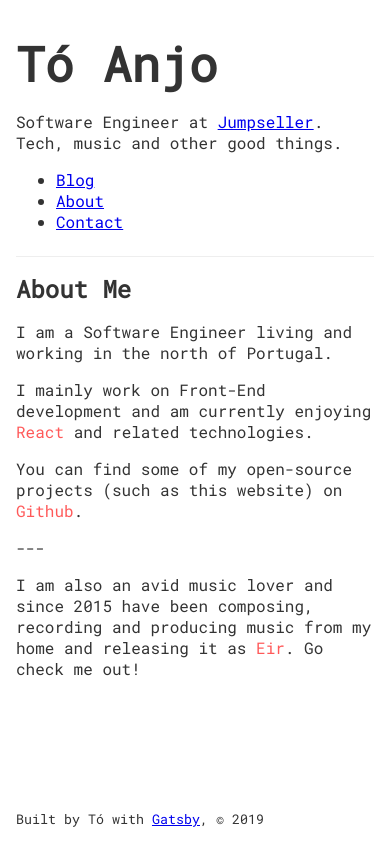
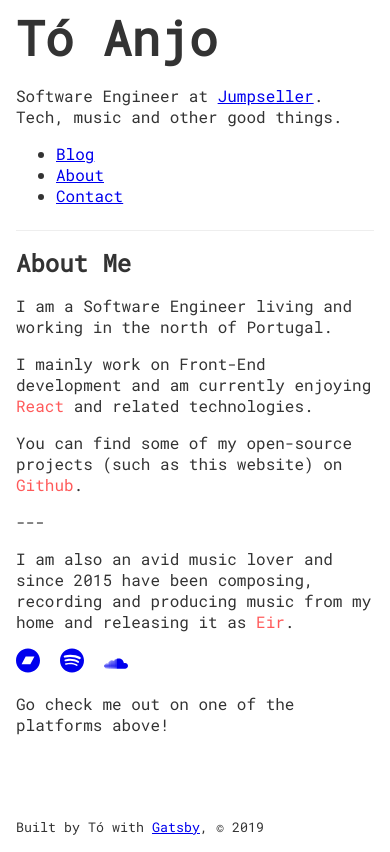
Before and after one commit to toanjo/toanjo.dev, a Gatsby site: page /about in a window 390 px wide. Built offline with nearby package versions, Linux system fonts and the light colour scheme; Gatsby itself is replaced by a stand-in of ours.

Commit message:
added media query, music social icons, prettier

```diff
--- a/src/assets/posts/favourite-music-2019/favourite-music-2019.md
+++ /dev/null
@@ -1,8 +0,0 @@
----
-title: "my favourite music of 2019"
-date: "2019-12-15"
-description: "Every year I like to round up my thoughts on all the new music I enjoyed. This year it comes with a blog post. Come check out my favourite songs and albums released in 2019."
-published: false
----
-
-Unpublished post
--- /dev/null
+++ b/src/assets/posts/to-do/to-do.md
@@ -0,0 +1,6 @@
+---
+title: "to-do list"
+date: "2019-12-15"
+description: "This is what is missing from the site."
+published: false
+---
--- a/src/components/Header/header.module.scss
+++ b/src/components/Header/header.module.scss
@@ -47,3 +47,13 @@
 .header-links:hover {
     color: hsla(0, 100%, 50%, 1);
 }
+
+@media screen and (max-width: 768px) {
+    .header {
+        padding-top: 0;
+    }
+
+    .h1 {
+        margin-top: 0.25em;
+    }
+}
--- a/src/components/Social/index.js
+++ b/src/components/Social/index.js
@@ -4,10 +4,44 @@ import LinkedIn from "../../assets/images/linkedin.svg"
 import Twitter from "../../assets/images/twitter.svg"
 import Github from "../../assets/images/github.svg"
 import Mail from "../../assets/images/mail.svg"
+import Bandcamp from "../../assets/images/bandcamp.svg"
+import Soundcloud from "../../assets/images/soundcloud.svg"
+import Spotify from "../../assets/images/spotify.svg"
 
 import SocialStyles from "./social.module.scss"
 
-const Social = () => (
+function Social(props) {
+  if (props.music) {
+    return (
+      <div className={SocialStyles.social}>
+        <a
+          aria-label="Bandcamp"
+          href="https://eirmusic.bandcamp.com"
+          target="_blank"
+          rel="noopener noreferrer"
+        >
+          <Bandcamp />
+        </a>
+        <a
+          aria-label="Spotify"
+          href="https://open.spotify.com/artist/4RQ06roho2g9LlSewnkVI1"
+          target="_blank"
+          rel="noopener noreferrer"
+        >
+          <Spotify />
+        </a>
+        <a
+          aria-label="Soundcloud"
+          href="https://soundcloud.com/toanjo"
+          target="_blank"
+          rel="noopener noreferrer"
+        >
+          <Soundcloud />
+        </a>
+      </div>
+    )
+  } else
+    return (
       <div className={SocialStyles.social}>
         <a
           aria-label="Email"
@@ -43,5 +77,6 @@ const Social = () => (
         </a>
       </div>
     )
+}
 
 export default Social
--- a/src/pages/about.js
+++ b/src/pages/about.js
@@ -1,5 +1,7 @@
 import React from "react"
 import Layout from "../layout"
+
+import Social from "../components/Social"
 
 const About = () => (
   <Layout>
@@ -41,8 +43,10 @@ const About = () => (
       >
         Eir
       </a>
-      . Go check me out!
+      .
     </p>
+    <Social music />
+    <p>Go check me out on one of the platforms above!</p>
   </Layout>
 )
 
```
Also changed, not shown: src/pages/index.js (+6 -2 lines), src/assets/images/bandcamp.svg (added), src/assets/images/soundcloud.svg (added), src/assets/images/spotify.svg (added), src/assets/posts/toanjo-dev/toanjo-dev.md (line endings or trailing spaces). Lines whose indentation alone changed are shown as unchanged.
